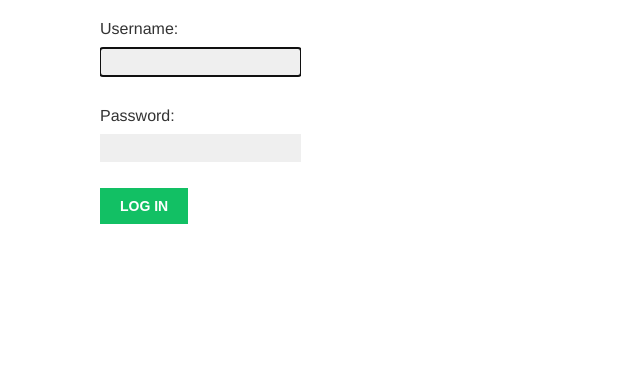
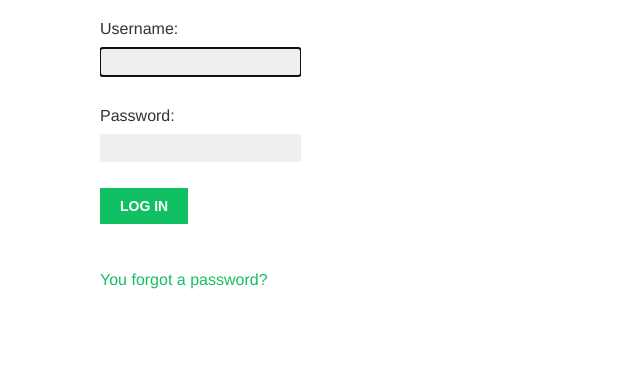
Before and after one commit to wwainkrk/python_tutorials, a Django app: page /account/login/ in a window 1280 px wide. Shown: the part 201-570 px from the top of the page, without its empty margins (0-640 px from the left). Run offline with Django 3.2, Linux system fonts and the light colour scheme; some web fonts are replaced.

Commit message:
Settings for backend mails in running console server; link in login form to reset password via mail; wrong url pattern

```diff
--- a/django_book/bookmarks/account/templates/registration/login.html
+++ b/django_book/bookmarks/account/templates/registration/login.html
@@ -17,5 +17,6 @@
             <input type="hidden" name="next" value="{{ next }}" />
             <p><input type="submit" value="Log in"></p>
         </form>
+        <p><a href="{% url 'password_reset' %}">You forgot a password?</a></p>
     </div>
 {% endblock %}
--- a/django_book/bookmarks/account/urls.py
+++ b/django_book/bookmarks/account/urls.py
@@ -7,6 +7,14 @@ urlpatterns = [
     path('login/', auth_views.LoginView.as_view(), name='login'),
     path('logout/', auth_views.LogoutView.as_view(), name='logout'),
     path('', views.dashboard, name='dashboard'),                     # After authorization, main board
+
+    # Password changing
     path('password_change/', auth_views.PasswordChangeView.as_view(), name='password_change'),
-    path('password_change/done/', auth_views.PasswordChangeDoneView.as_view(), name='password_change_done')
+    path('password_change/done/', auth_views.PasswordChangeDoneView.as_view(), name='password_change_done'),
+
+    # Password reset
+    path('password_reset/', auth_views.PasswordResetView.as_view(), name='password_reset'),
+    path('password_reset/done/', auth_views.PasswordResetDoneView.as_view(), name='password_reset_done'),
+    path('reset/<uidb64>/<token>/', auth_views.PasswordResetConfirmView.as_view(), name='password_reset_confirm'),
+    path('reset/done/', auth_views.PasswordResetCompleteView.as_view(), name='password_reset_complete')
 ]
--- a/django_book/bookmarks/bookmarks/settings.py
+++ b/django_book/bookmarks/bookmarks/settings.py
@@ -128,3 +128,6 @@ STATIC_URL = '/static/'
 LOGIN_REDIRECT_URL = 'dashboard'
 LOGIN_URL = 'login'
 LOGOUT_URL = 'logout'
+
+# We set only one of this setting to test sending emails
+EMAIL_BACKEND = 'django.core.mail.backends.console.EmailBackend'
```
